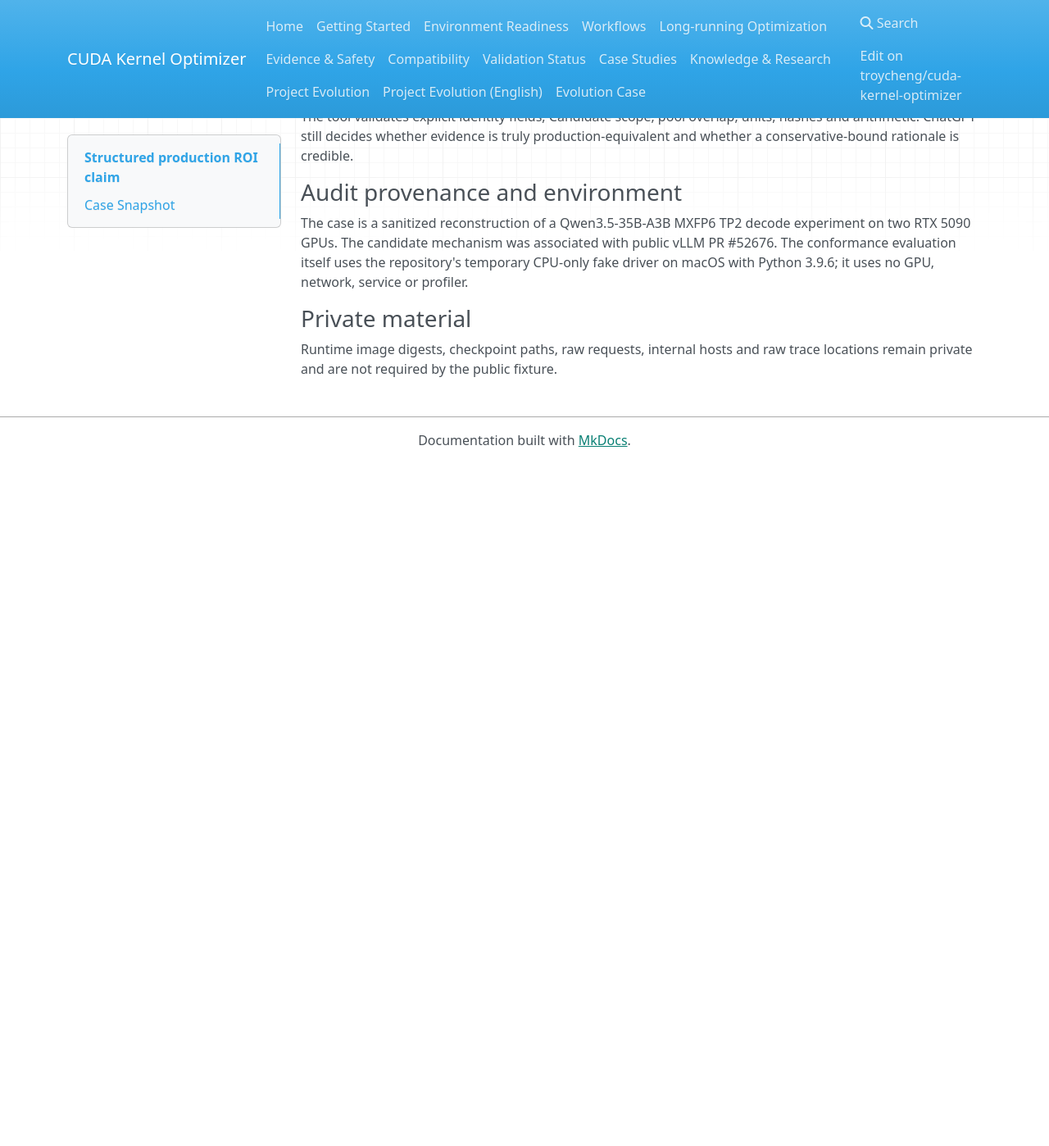
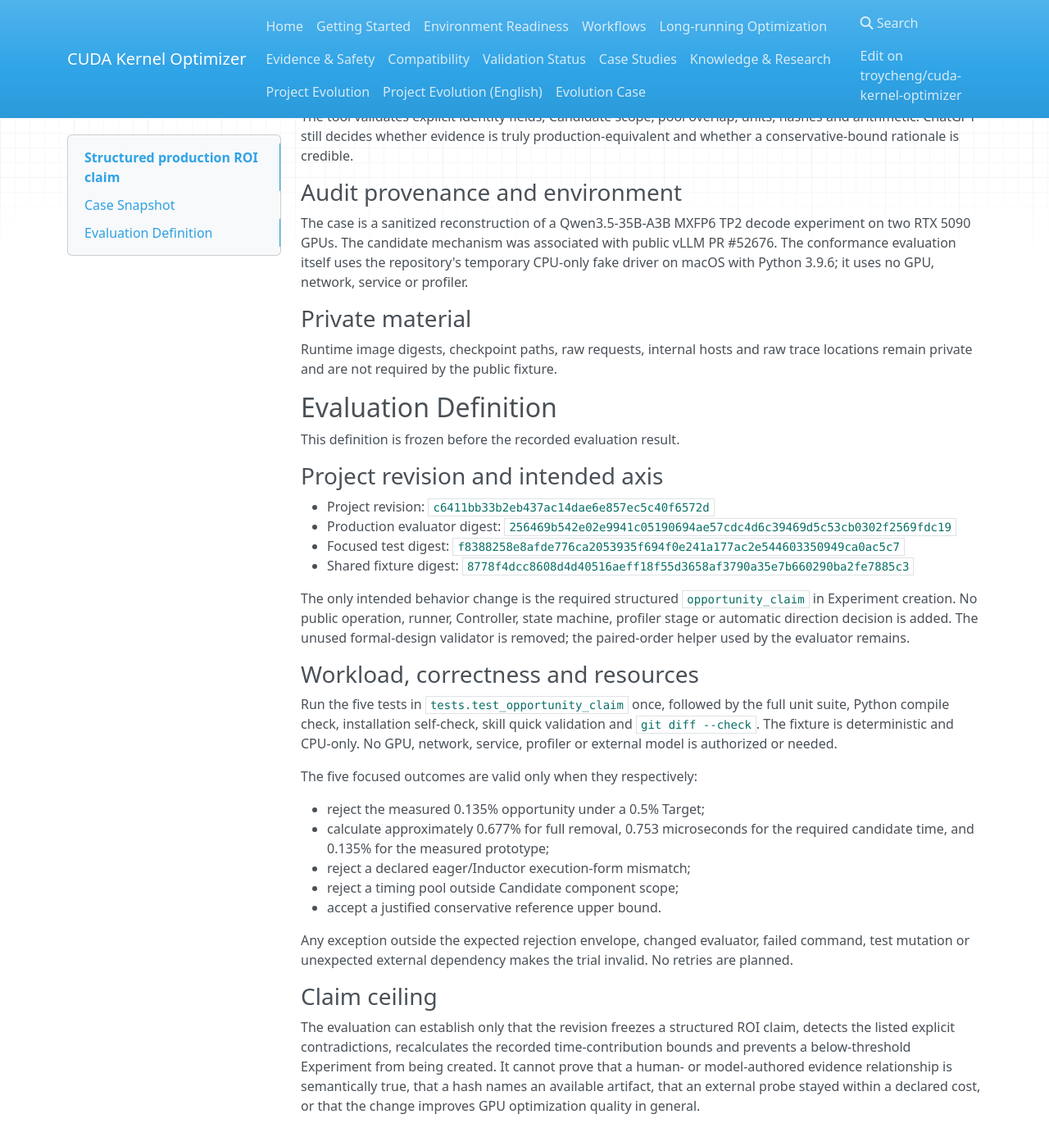
Before and after one commit to troycheng/cuda-kernel-optimizer, an MkDocs documentation site: the page built from docs/evolution-case-structured-roi-claim.md, in a window 1280 px wide and 1400 px high, scrolled down 828 px. Shown: the whole window at 82% size. Built offline with MkDocs 1.6.1, drawn with Linux system fonts in a browser that asks for light colours; nearby versions of some CDN libraries; before the commit the page ends 1393 px from its top, so only the background shows below that.

Commit message:
docs: freeze structured ROI claim evaluation

```diff
--- a/docs/evolution-case-structured-roi-claim.md
+++ b/docs/evolution-case-structured-roi-claim.md
@@ -53,3 +53,50 @@ network, service or profiler.
 
 Runtime image digests, checkpoint paths, raw requests, internal hosts and raw
 trace locations remain private and are not required by the public fixture.
+
+## Evaluation Definition
+
+This definition is frozen before the recorded evaluation result.
+
+### Project revision and intended axis
+
+- Project revision: `c6411bb33b2eb437ac14dae6e857ec5c40f6572d`
+- Production evaluator digest: `256469b542e02e9941c05190694ae57cdc4d6c39469d5c53cb0302f2569fdc19`
+- Focused test digest: `f8388258e8afde776ca2053935f694f0e241a177ac2e544603350949ca0ac5c7`
+- Shared fixture digest: `8778f4dcc8608d4d40516aeff18f55d3658af3790a35e7b660290ba2fe7885c3`
+
+The only intended behavior change is the required structured
+`opportunity_claim` in Experiment creation. No public operation, runner,
+Controller, state machine, profiler stage or automatic direction decision is
+added. The unused formal-design validator is removed; the paired-order helper
+used by the evaluator remains.
+
+### Workload, correctness and resources
+
+Run the five tests in `tests.test_opportunity_claim` once, followed by the full
+unit suite, Python compile check, installation self-check, skill quick
+validation and `git diff --check`. The fixture is deterministic and CPU-only.
+No GPU, network, service, profiler or external model is authorized or needed.
+
+The five focused outcomes are valid only when they respectively:
+
+- reject the measured 0.135% opportunity under a 0.5% Target;
+- calculate approximately 0.677% for full removal, 0.753 microseconds for the
+  required candidate time, and 0.135% for the measured prototype;
+- reject a declared eager/Inductor execution-form mismatch;
+- reject a timing pool outside Candidate component scope;
+- accept a justified conservative reference upper bound.
+
+Any exception outside the expected rejection envelope, changed evaluator,
+failed command, test mutation or unexpected external dependency makes the
+trial invalid. No retries are planned.
+
+### Claim ceiling
+
+The evaluation can establish only that the revision freezes a structured ROI
+claim, detects the listed explicit contradictions, recalculates the recorded
+time-contribution bounds and prevents a below-threshold Experiment from being
+created. It cannot prove that a human- or model-authored evidence relationship
+is semantically true, that a hash names an available artifact, that an external
+probe stayed within a declared cost, or that the change improves GPU
+optimization quality in general.
```
